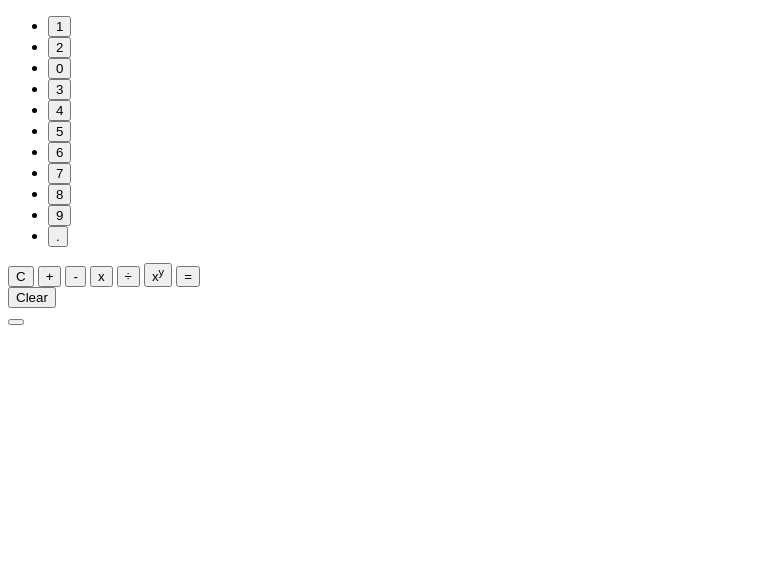
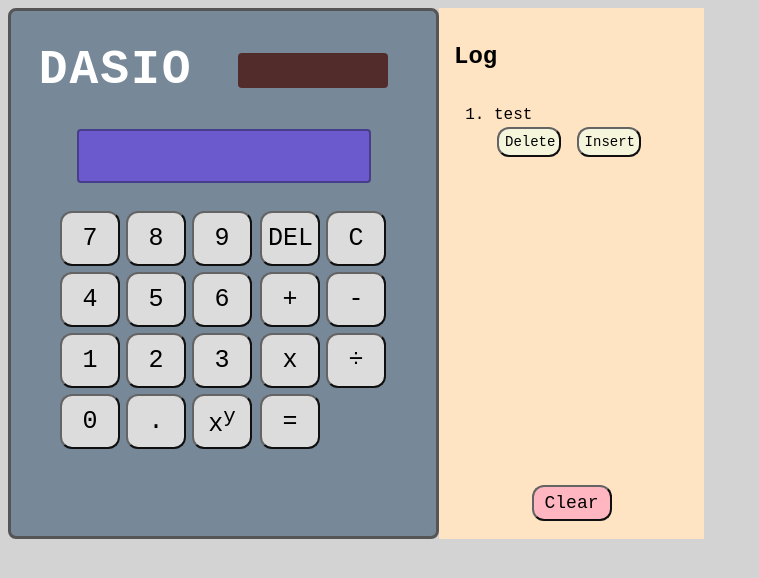
Before and after one commit to inflammable252-bit/calculator, a plain HTML site: page index.html in a window 1280 px wide. Shown: the whole page, without its empty margins (0-759 px from the left). Drawn offline with Linux system fonts and the light colour scheme.

Commit message:
Create calculator and log Next: JS, formatting tweaks, CSS organization

```diff
--- a/index.html
+++ b/index.html
@@ -8,37 +8,47 @@
 </head>
 <body>
 <div class="calc">
-    <div id="calc-title"></div>
+    <div id="calc-title">
+        <h1>DASIO</h1>
+        <div id="solar-panel"></div>
+    </div>
     <div class="screen"></div>
     <div class="button-wrapper">
         <ul class="buttons">
-            <li class="num"> <button class="numkey">1</button> </li>
-            <li class="num"> <button class="numkey">2</button> </li>
-            <li class="num"> <button class="numkey">0</button> </li>
-            <li class="num"> <button class="numkey">3</button> </li>
-            <li class="num"> <button class="numkey">4</button> </li>
-            <li class="num"> <button class="numkey">5</button> </li>
-            <li class="num"> <button class="numkey">6</button> </li>
-            <li class="num"> <button class="numkey">7</button> </li>
-            <li class="num"> <button class="numkey">8</button> </li>
-            <li class="num"> <button class="numkey">9</button> </li>
-            <li class="num"> <button class="numkey">.</button> </li>
+            <li> <button class="numkey">7</button> </li>
+            <li> <button class="numkey">8</button> </li>
+            <li> <button class="numkey">9</button> </li>
+            <li> <button class="numkey">4</button> </li>
+            <li> <button class="numkey">5</button> </li>
+            <li> <button class="numkey">6</button> </li>
+            <li> <button class="numkey">1</button> </li>
+            <li> <button class="numkey">2</button> </li>
+            <li> <button class="numkey">3</button> </li>
+            <li> <button class="numkey">0</button> </li>
+            <li> <button class="numkey">.</button> </li>
+            <li> <button id="exponent">x<sup>y</sup></button></li> <!-- return "^" -->
         </ul>
         <div class="operators">
+            <button id="del">DEL</button>
             <button id="clear">C</button>
             <button id="add">+</button>
             <button id="subtract">-</button>
             <button id="multiply">x</button>
             <button id="divide">÷</button>
-            <button id="exponent">x<sup>y</sup></button> <!-- return "^" -->
             <button id="equals">=</button>
         </div>
     </div>
 </div>
 <div class="log">
+    <div class="log-top">
+    <h2>Log</h2>
+    <ol class="log-list">
+        <li class="log-entry">test</li>
+        <button id="delete-entry">Delete</button>
+        <button id="insert">Insert</button>
+    </ol>
+    </div>
     <button id="clear-log">Clear</button>
-    <div class="entry"></div>
-    <button id="add-to"></button>
 </div>
 </body>
 </html>
--- a/style.css
+++ b/style.css
@@ -0,0 +1,111 @@
+body {
+    background-color:lightgray;
+    font-family:'Courier New', Courier, monospace;
+    font-size: 16px;
+    display: flex;
+}
+
+div.calc {
+    width: 425px;
+    height: 525px;
+    border-radius: 8px;
+    border: solid, rgb(085,085,085);
+    background-color:lightslategray;
+    display: flex;
+    flex-direction: column;
+    align-items: center;
+}
+
+div#calc-title {
+    width: calc(87%);
+    font-size:x-large;
+    letter-spacing: 2px;
+    color: white;
+    display: flex;
+    justify-content: space-between;
+    align-items: center;
+
+}
+div#solar-panel {
+    margin-right: 20px;
+    width: 150px;
+    height: 35px;
+    background-color:rgb(82, 43, 43);
+    border-radius: 4px;
+}
+
+div.screen {
+    width: 290px;
+    height: 50px;
+    border-radius: 4px;
+    border: 2px, solid, darkslateblue;
+    background-color: slateblue;
+}
+
+div.button-wrapper {
+    margin: 25px;
+    width: 385px;
+    height: calc(100% - 300px);
+    display: flex;
+    flex-direction: row;
+    justify-content: center;
+}
+
+ul.buttons{
+    padding: 0px;
+    margin: 0px;
+    list-style: none;
+    padding: 0px;
+    width: 200px;
+    display: flex;
+    flex-wrap: wrap;
+}
+
+button {
+    border-radius: 12px;
+    border-color: rgb(100,100,100);
+    background-color:gainsboro;
+    width: 60px;
+    height: 55px;
+    margin: 3px;
+    font-size: 25px;
+    font-family: inherit;
+}
+
+.operators {
+    padding: 0px;
+    margin: 0px;
+    width: 133px;
+    display: flex;
+    flex-wrap: wrap;
+}
+
+
+div.log {
+    min-width: 235px;
+    background-color: bisque;
+    padding: 15px;
+    display: flex;
+    flex-direction: column;
+    justify-content: space-between;
+}
+
+div.log-top {
+    display: flex;
+    flex-direction: column;
+}
+
+div.log button {
+    height: 30px;
+    width: 64px;
+    font-size: 14px;
+    background-color:beige;
+}
+
+#clear-log {
+    width: 80px;
+    height: 36px;
+    font-size: 18px;
+    background-color:lightpink;
+    align-self: center;
+}
```
